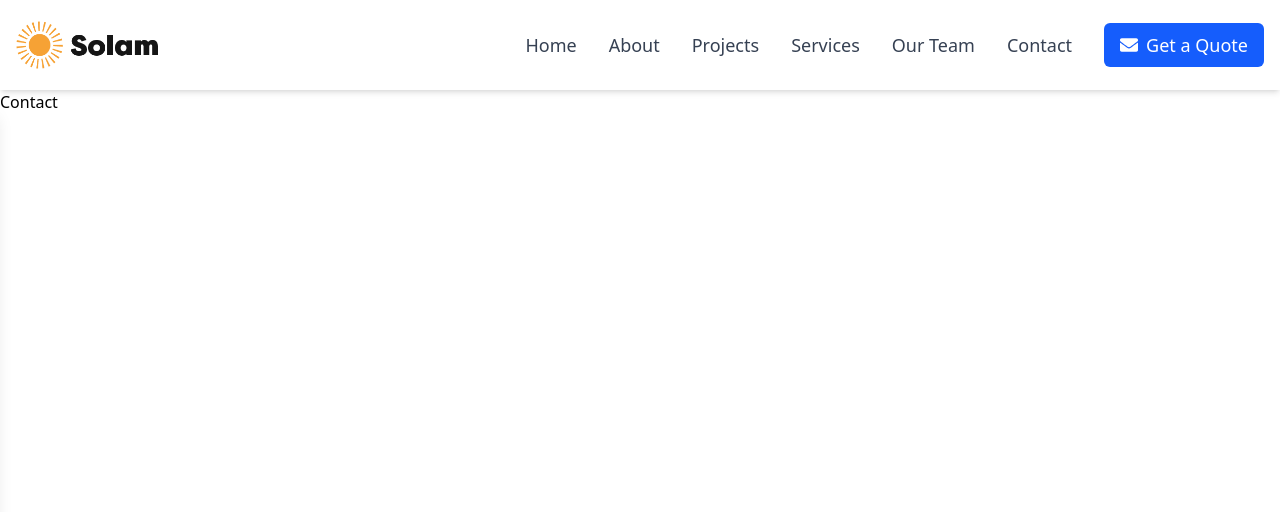
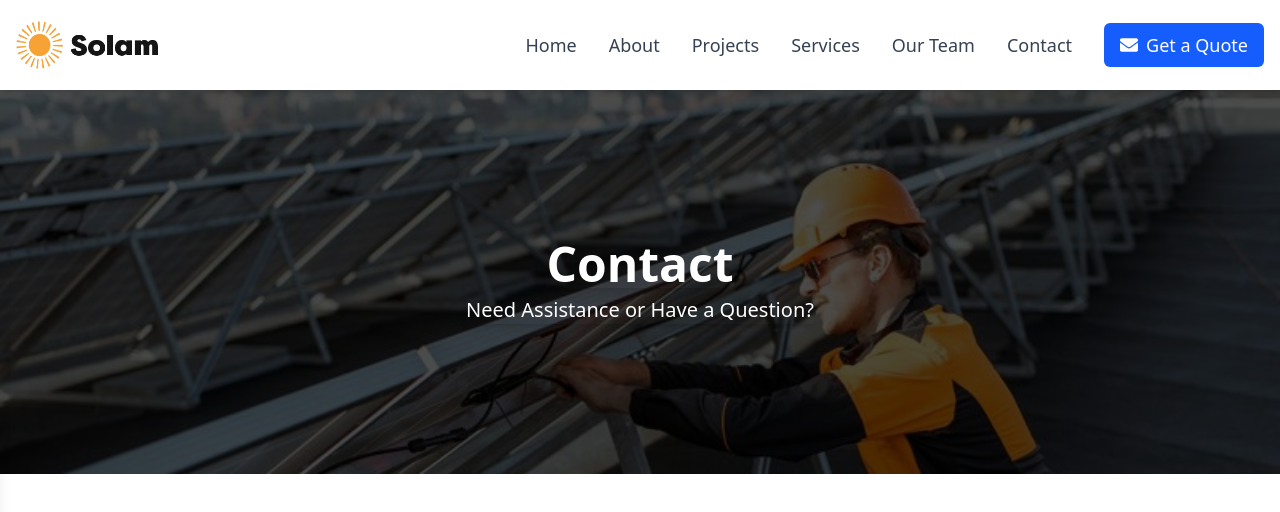
Before and after one commit to iahmadiqbal/SOLAM, a React (Vite) app: page /contact in a window 1280 px wide. Shown: the top 512 px of the page. Built offline with nearby package versions, Linux system fonts and the light colour scheme; the HTML template or start-up script is replaced by a standard one.

Commit message:
Add hero section with overlay

```diff
--- /dev/null
+++ b/src/components/contact/NeedAssistance/index.tsx
@@ -0,0 +1,22 @@
+const NeedAssistance = () => {
+  return (
+    <div className="relative h-96 w-full">
+      <img
+        src="/images/solarinstallation.jpg"
+        alt="Solar Installation"
+        className="w-full h-full object-cover object-top brightness-30"
+      />
+
+      <div className="absolute inset-0 z-50 flex flex-col items-center justify-center text-center px-4">
+        <h1 className="text-white text-4xl sm:text-3xl md:text-4xl lg:text-5xl font-bold shadow-lg">
+          Contact
+        </h1>
+        <p className="text-white text-base sm:text-lg md:text-xl font-normal mt-2 shadow-md">
+          Need Assistance or Have a Question?
+        </p>
+      </div>
+    </div>
+  );
+};
+
+export default NeedAssistance;
--- a/src/pages/contact/index.tsx
+++ b/src/pages/contact/index.tsx
@@ -1,5 +1,11 @@
+import NeedAssistance from "../../components/contact/NeedAssistance";
+
 const Contact = () => {
-  return <div>Contact</div>;
+  return (
+    <>
+      <NeedAssistance />
+    </>
+  );
 };
 
 export default Contact;
```
